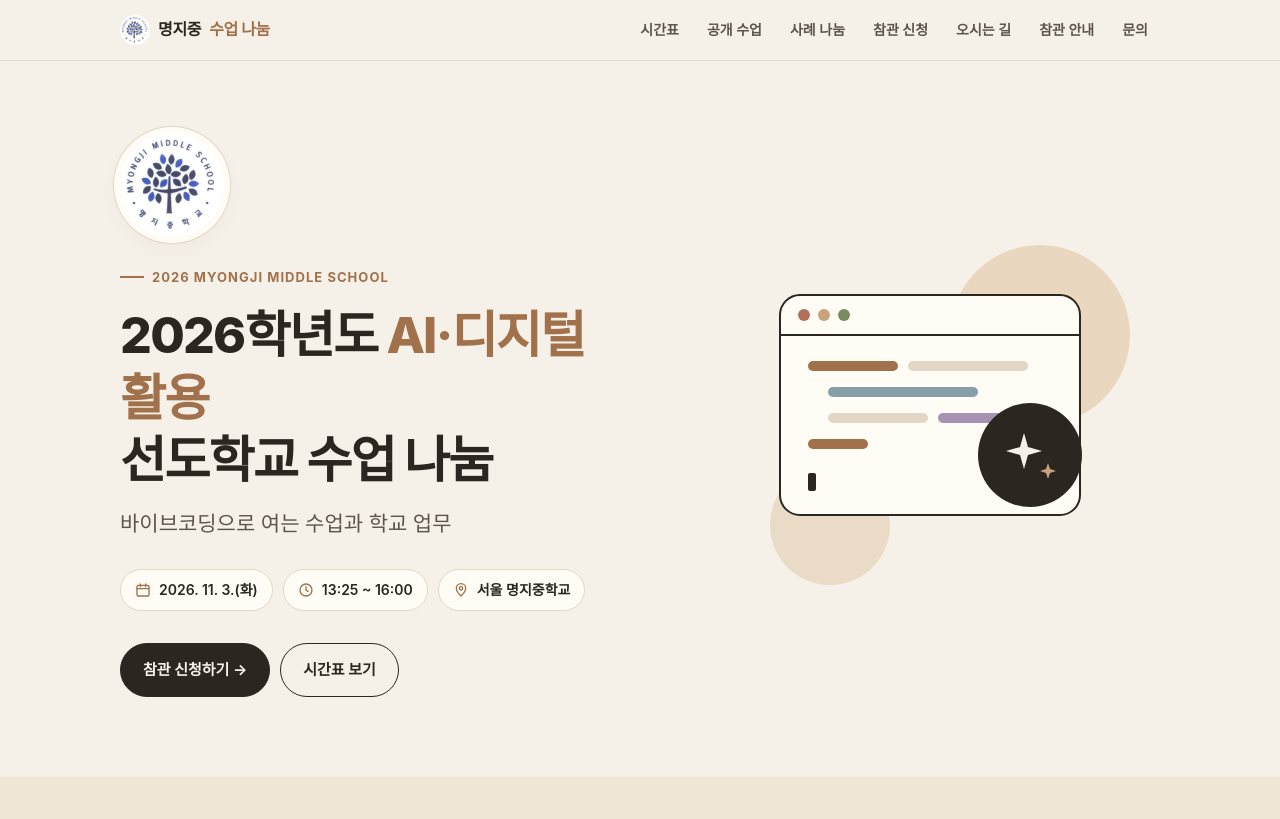
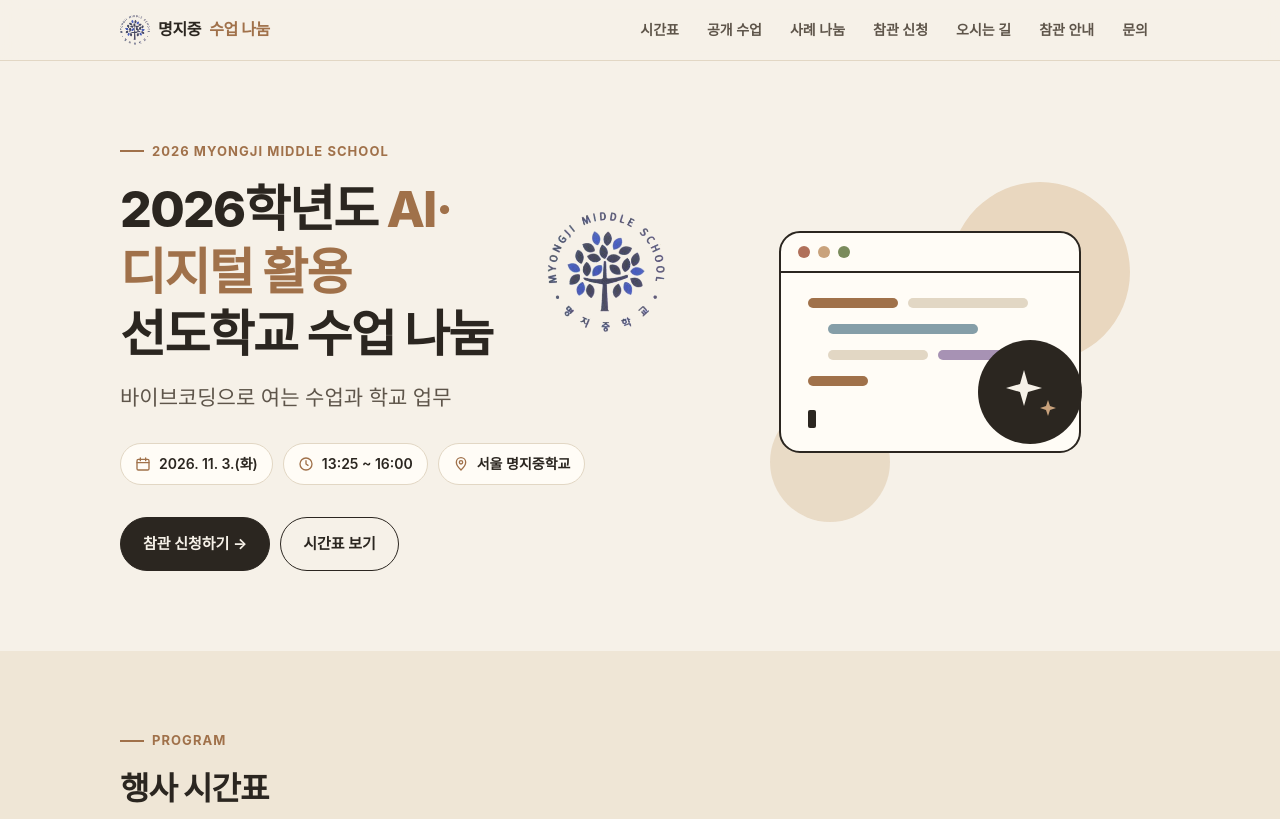
Before and after one commit to seulkijam/myongji-open-class, a plain HTML site: page index.html in a window 1280 px wide. Shown: the top 819 px of the page. Drawn offline with Linux system fonts and the light colour scheme; a web font is replaced by a local one.

Commit message:
학교 마크를 제목 옆으로 옮기고 배경 투명 처리, AI교무실 링크 연결
Co-Authored-By: Claude Opus 5.5 <noreply@anthropic.com>

```diff
--- a/index.html
+++ b/index.html
@@ -54,11 +54,10 @@
   .nav .logo { font-weight: 800; letter-spacing: -.02em; white-space: nowrap; text-decoration: none; }
   .nav .logo span { color: var(--accent); }
   .nav .logo { display: inline-flex; align-items: center; gap: 8px; }
-  .nav .logo img { border-radius: 50%; }
+  .hero-title { display: flex; align-items: center; gap: clamp(14px, 2.5vw, 24px); margin: 16px 0 14px; }
+  .hero .hero-title h1 { margin: 0; }
   .school-mark {
-    display: block; width: 104px; height: 104px; margin-bottom: 22px;
-    border-radius: 50%; background: #fff;
-    box-shadow: 0 0 0 6px var(--card), 0 0 0 7px var(--line), var(--shadow);
+    flex: none; width: clamp(72px, 10vw, 118px); height: auto;
   }
   .nav ul {
     list-style: none; margin: 0 0 0 auto; padding: 0;
@@ -268,7 +267,7 @@
     .hero { padding: 48px 0 56px; }
     .hero .wrap { grid-template-columns: 1fr; }
     .hero-art { display: none; }
-    .school-mark { width: 88px; height: 88px; }
+    .school-mark { width: 64px; }
     .share, .two, .route { grid-template-columns: 1fr; }
     .slot { grid-template-columns: 1fr; gap: 10px; }
     .slot-time { padding: 12px 0 0; }
@@ -287,7 +286,7 @@
 
 <nav class="nav">
   <div class="wrap">
-    <a class="logo" href="#top"><img src="images/logo.jpg" alt="" width="30" height="30">명지중 <span>수업 나눔</span></a>
+    <a class="logo" href="#top"><img src="images/logo.png" alt="" width="30" height="30">명지중 <span>수업 나눔</span></a>
     <ul>
       <li><a href="#schedule">시간표</a></li>
       <li><a href="#lessons">공개 수업</a></li>
@@ -304,9 +303,11 @@
 <header class="hero" id="top">
   <div class="wrap">
     <div>
-      <img class="school-mark" src="images/logo.jpg" alt="명지중학교 교표" width="104" height="104">
       <span class="eyebrow">2026 Myongji Middle School</span>
-      <h1>2026학년도 <em>AI·디지털 활용</em><br>선도학교 수업 나눔</h1>
+      <div class="hero-title">
+        <h1>2026학년도 <em>AI·디지털 활용</em><br>선도학교 수업 나눔</h1>
+        <img class="school-mark" src="images/logo.png" alt="명지중학교 교표" width="231" height="234">
+      </div>
       <p class="sub">바이브코딩으로 여는 수업과 학교 업무</p>
       <div class="meta">
         <span class="chip">
@@ -403,8 +404,7 @@
           <h3>명지중 AI교무실</h3>
           <p>우리 학교 교사들이 바이브코딩으로 직접 만들어 쓰고 있는 업무 웹앱을 공개합니다. 미리 둘러보시고 오시면 사례 나눔이 더 와닿습니다.</p>
         </div>
-        <!-- TODO: AI교무실 웹앱 주소가 정해지면 href를 바꾸고 disabled 클래스를 지우세요 -->
-        <a class="btn disabled" id="ai-office-link" href="#" target="_blank" rel="noopener">AI교무실 열어 보기 → (주소 준비 중)</a>
+        <a class="btn" id="ai-office-link" href="https://cleveranawim-source.github.io/ai-office-guide/deck.html#1" target="_blank" rel="noopener">AI교무실 열어 보기 →</a>
       </aside>
     </div>
   </div>
```
Also changed, not shown: images/logo.png (added).
